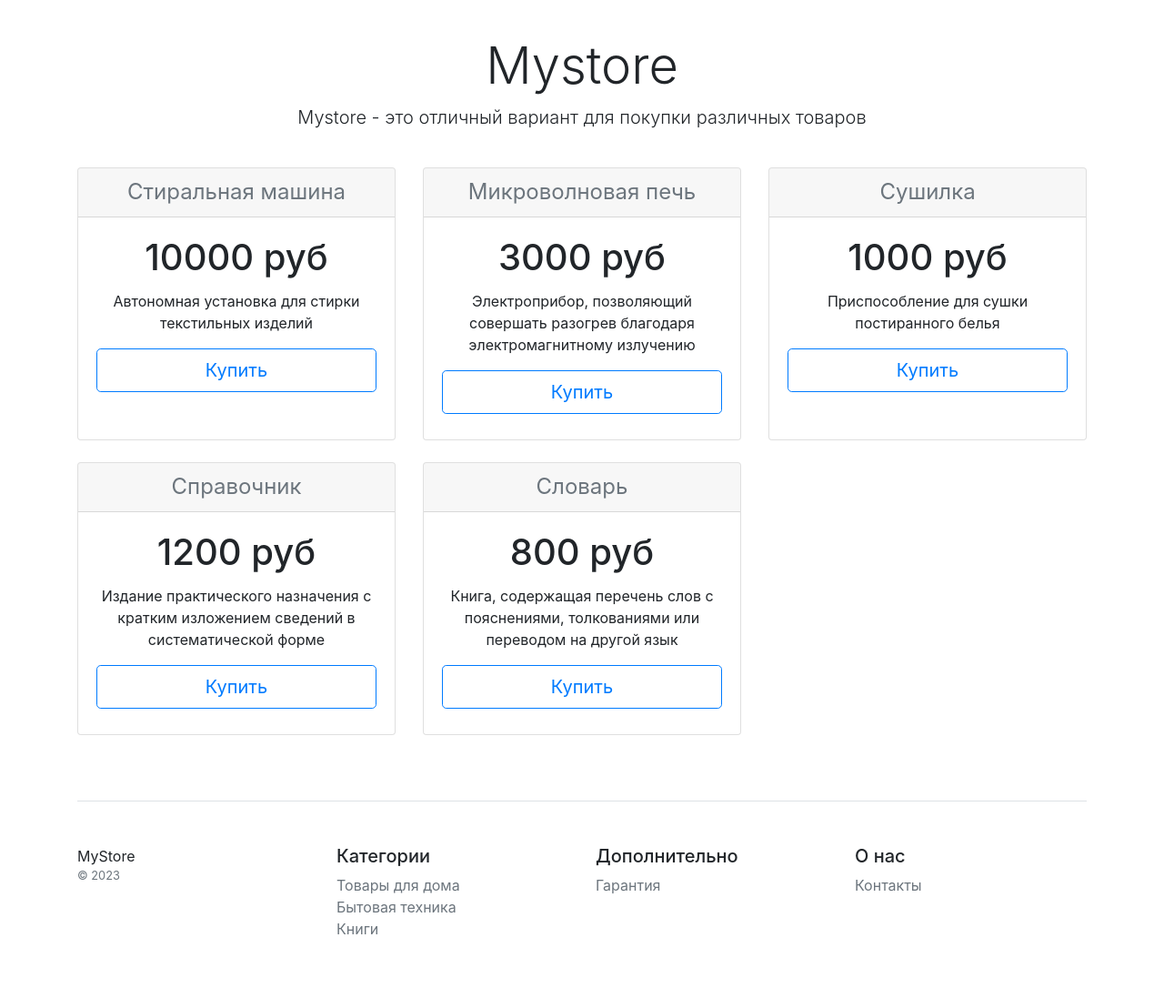
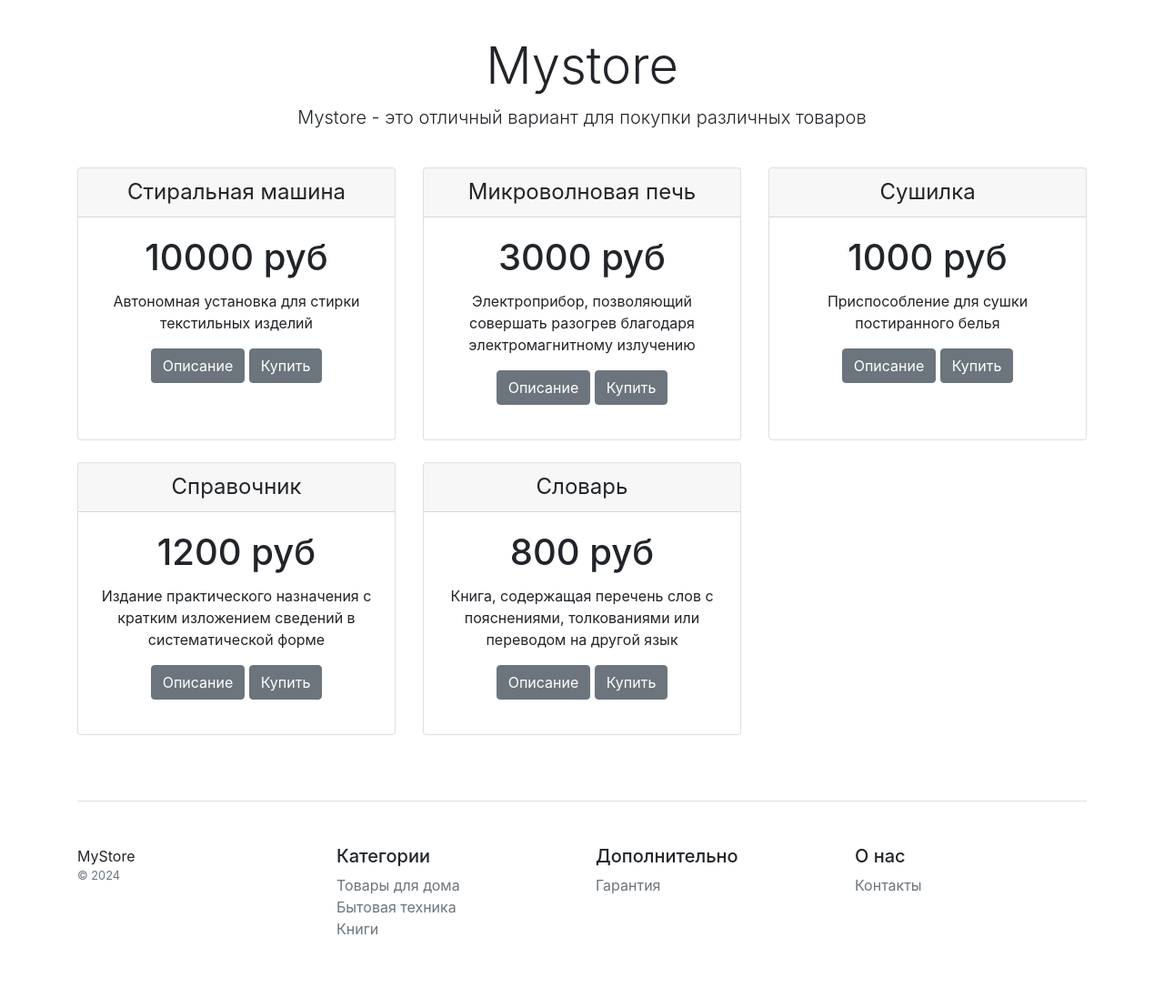
Before and after one commit to psychopathicartist/django_project, a Django app: page / in a window 1280 px wide. Shown: the part 58-1155 px from the top of the page at 91% size. Run offline with Django 5.2, Linux system fonts and the light colour scheme; data comes from the database, SQL or seed files in the repository; some libraries are stand-ins or nearby versions.

Commit message:
Fix some things

```diff
--- a/catalog/templates/catalog/base.html
+++ b/catalog/templates/catalog/base.html
@@ -35,7 +35,7 @@
         <div class="row">
             <div class="col-12 col-md">
                 MyStore
-                <small class="d-block mb-3 text-muted">&copy; 2023</small>
+                <small class="d-block mb-3 text-muted">&copy; 2024</small>
             </div>
             <div class="col-6 col-md">
                 <h5>Категории</h5>
@@ -54,7 +54,7 @@
             <div class="col-6 col-md">
                 <h5>О нас</h5>
                 <ul class="list-unstyled text-small">
-                    <li><a class="text-muted" href="/contacts/">Контакты</a></li>
+                    <li><a class="text-muted" href="{% url 'catalog:contacts' %}">Контакты</a></li>
                 </ul>
             </div>
         </div>
--- a/catalog/templates/catalog/home.html
+++ b/catalog/templates/catalog/home.html
@@ -6,12 +6,13 @@
             <div class="col-4">
                 <div class="card mb-4 box-shadow" style="height: 300px;">
                     <div class="card-header">
-                        <h4 class="my-0 font-weight-normal"><a class="text-muted" href="/product/{{ object.pk }}">{{ object.name }}</a></h4>
+                        <h4 class="my-0 font-weight-normal">{{ object.name }}</h4>
                     </div>
                     <div class="card-body">
                         <h1 class="card-title pricing-card-title">{{ object.price }} руб</h1>
                         <p> {{ object.description }} </p>
-                        <button type="button" class="btn btn-lg btn-block btn-outline-primary">Купить</button>
+                        <a href="{% url 'catalog:product' object.pk %}" class="btn btn-secondary">Описание</a>
+                        <button type="button" class="btn btn-secondary">Купить</button>
                     </div>
                 </div>
             </div>
--- a/catalog/templates/catalog/includes/base_menu.html
+++ b/catalog/templates/catalog/includes/base_menu.html
@@ -3,6 +3,6 @@
         <a class="nav-link" href="/"> Каталог </a>
     </li>
     <li class="nav-item">
-        <a class="nav-link" href="/contacts/"> Контакты </a>
+        <a class="nav-link" href="{% url 'catalog:contacts' %}"> Контакты </a>
     </li>
 </ul>
--- a/catalog/urls.py
+++ b/catalog/urls.py
@@ -6,7 +6,7 @@ from catalog.views import home, contacts, product
 app_name = CatalogConfig.name
 
 urlpatterns = [
-    path('', home),
+    path('', home, name='contacts'),
     path('contacts/', contacts, name='contacts'),
     path('product/<int:pk>', product, name='product')
 ]
--- a/config/urls.py
+++ b/config/urls.py
@@ -21,5 +21,5 @@ from django.urls import path, include
 
 urlpatterns = [
     path('admin/', admin.site.urls),
-    path('', include('catalog.urls'))
+    path('', include('catalog.urls',namespace='catalog'))
 ] + static(settings.MEDIA_URL, document_root=settings.MEDIA_ROOT)
```
